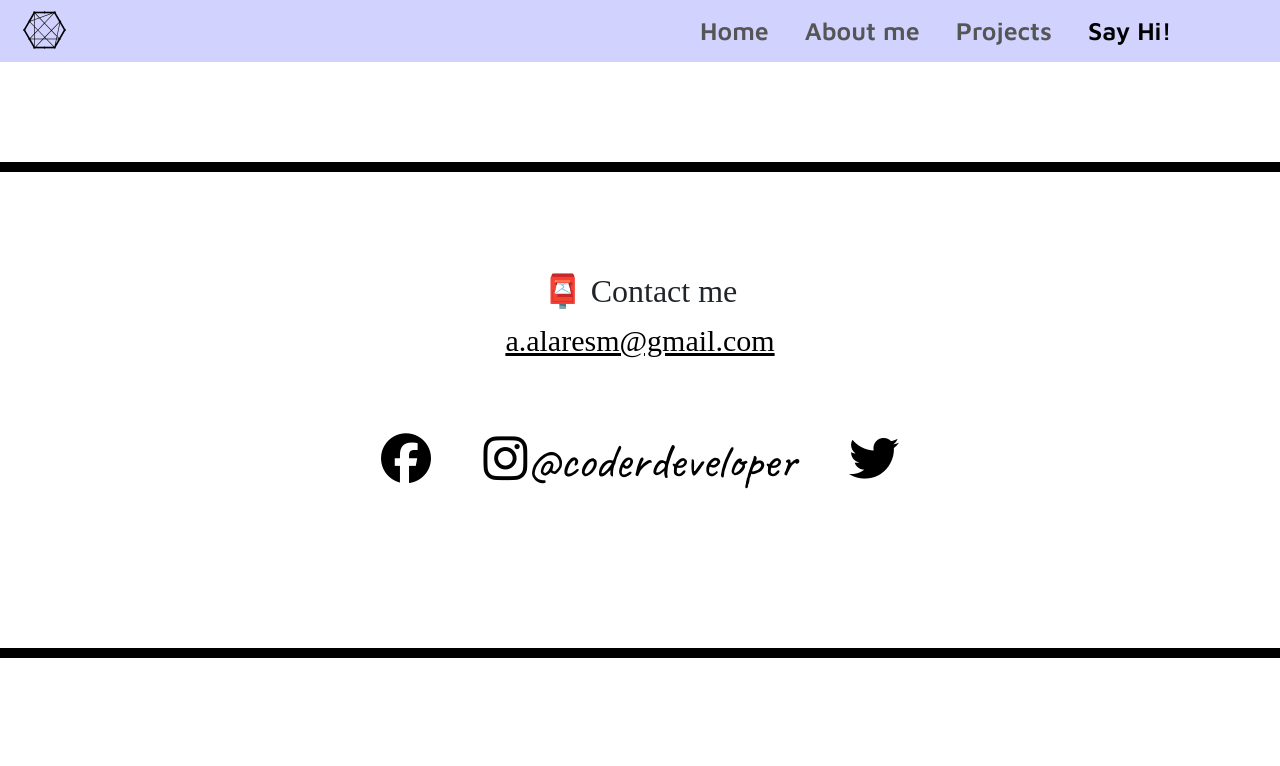
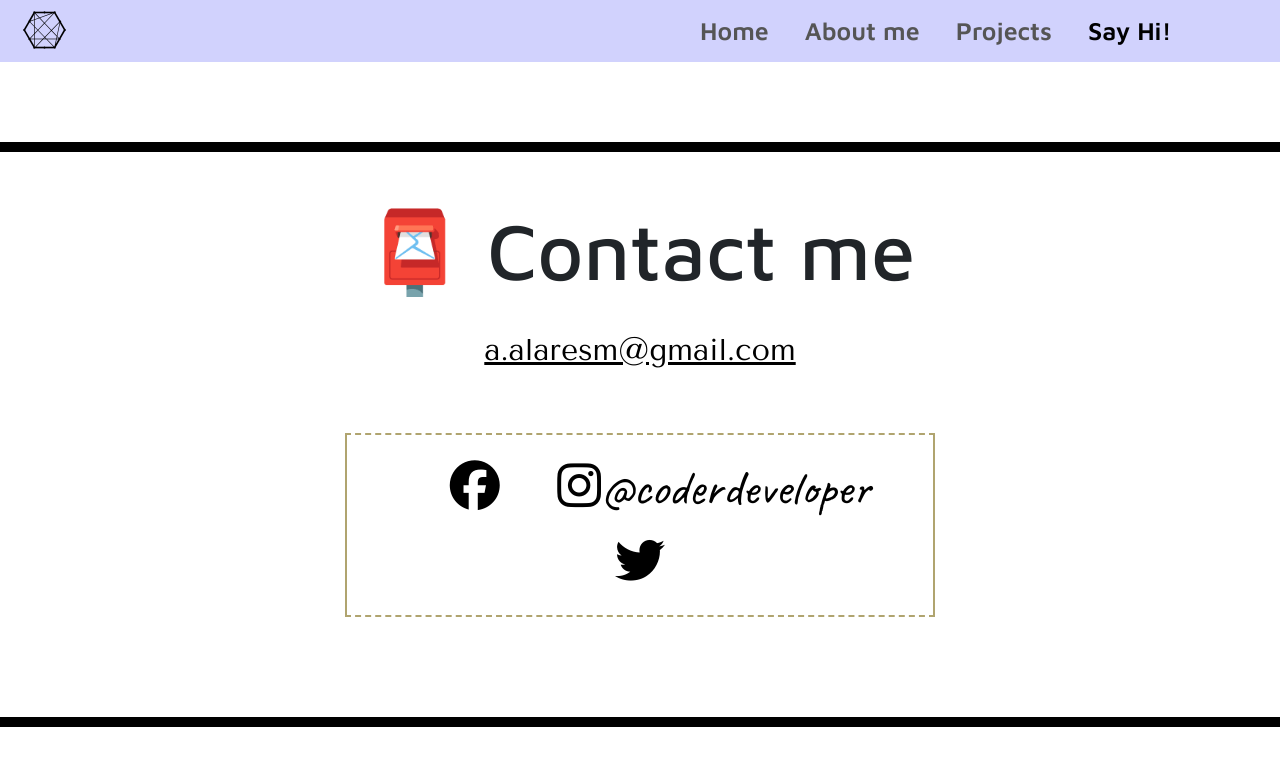
Before and after one commit to antonellaOvO/portfolio-challenge, a website built with Parcel: page sayhi.html in a window 1280 px wide. Built offline with nearby package versions, Linux system fonts and the light colour scheme.

Commit message:
added fonts+css on "Contact" section

```diff
--- a/src/styles.css
+++ b/src/styles.css
@@ -257,15 +257,31 @@ a {
 
 /*From here goes on for sayhi.html*/
 .contact {
+  font-family: "Tenor Sans", sans-serif;
   font-size: 30px;
   text-align: center;
-  margin-top: 100px;
-  padding: 100px;
+  margin-top: 80px;
+  margin-bottom: 80px;
+  padding: 50px;
   border-top: 10px solid black;
   border-bottom: 10px solid black;
 }
 
+.contact h2 {
+  font-size: 80px;
+  margin-bottom: 30px;
+  font-family: "Maven Pro", sans-serif;
+}
+.contact.email-link {
+  font-weight: bolder;
+}
 .contact footer {
   font-size: 50px;
   margin-top: 60px;
+  margin-left: 25%;
+  margin-right: 25%;
+  padding: 15px;
+  border: 2px;
+  border-style: dashed solid;
+  border-color: #b0a46f;
 }
```
